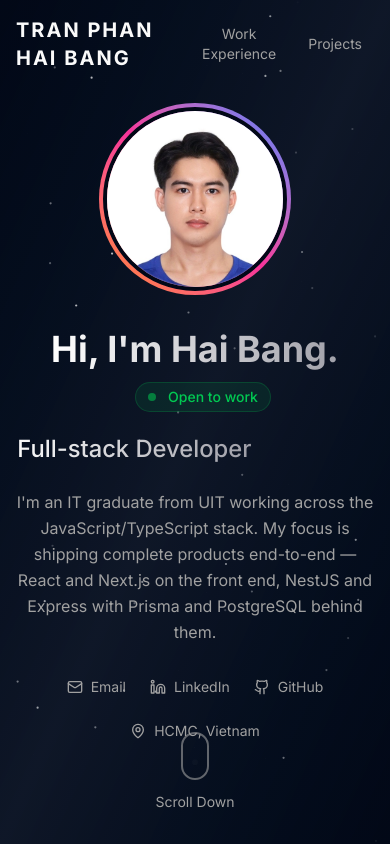
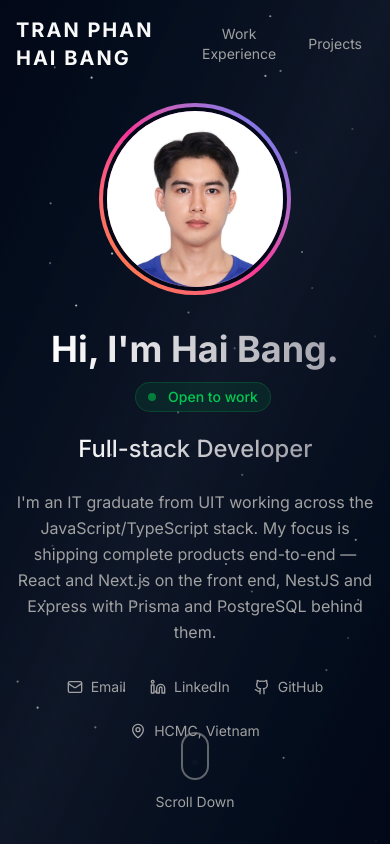
Before and after one commit to HaiBang1010/Portfolio, a Next.js app: page / in a window 390 px wide. Shown: the top 844 px of the page. Built offline with nearby package versions, Linux system fonts and the light colour scheme.

Commit message:
fix: centre the role line on narrow screens

```diff
--- a/src/components/RoleRotator.tsx
+++ b/src/components/RoleRotator.tsx
@@ -42,8 +42,15 @@ export default function RoleRotator() {
       {/*
         Every child occupies the same grid cell, so the track is always sized
         to the widest role and the line below can never move.
+
+        The grid shrink-wraps to the widest role, so `text-center` on an
+        ancestor cannot reach inside it — the cell alignment has to be set
+        here, matching the one-column/two-column switch in Hero.
       */}
-      <span aria-hidden="true" className="grid justify-items-start">
+      <span
+        aria-hidden="true"
+        className="grid justify-items-center lg:justify-items-start"
+      >
         {ROLES.map((role) => (
           <span
             key={role}
@@ -54,7 +61,7 @@ export default function RoleRotator() {
         ))}
 
         {isStatic ? (
-          <span className="col-start-1 row-start-1 relative inline-block whitespace-nowrap text-gradient">
+          <span className="col-start-1 row-start-1 relative inline-block whitespace-nowrap text-gradient items-center">
             {ROLES[0]}
             {/* Same className as the animated bar, so SSR and client agree. */}
             <span className="absolute left-0 -bottom-1 h-0.5 w-full origin-left bg-foreground/40" />
```
